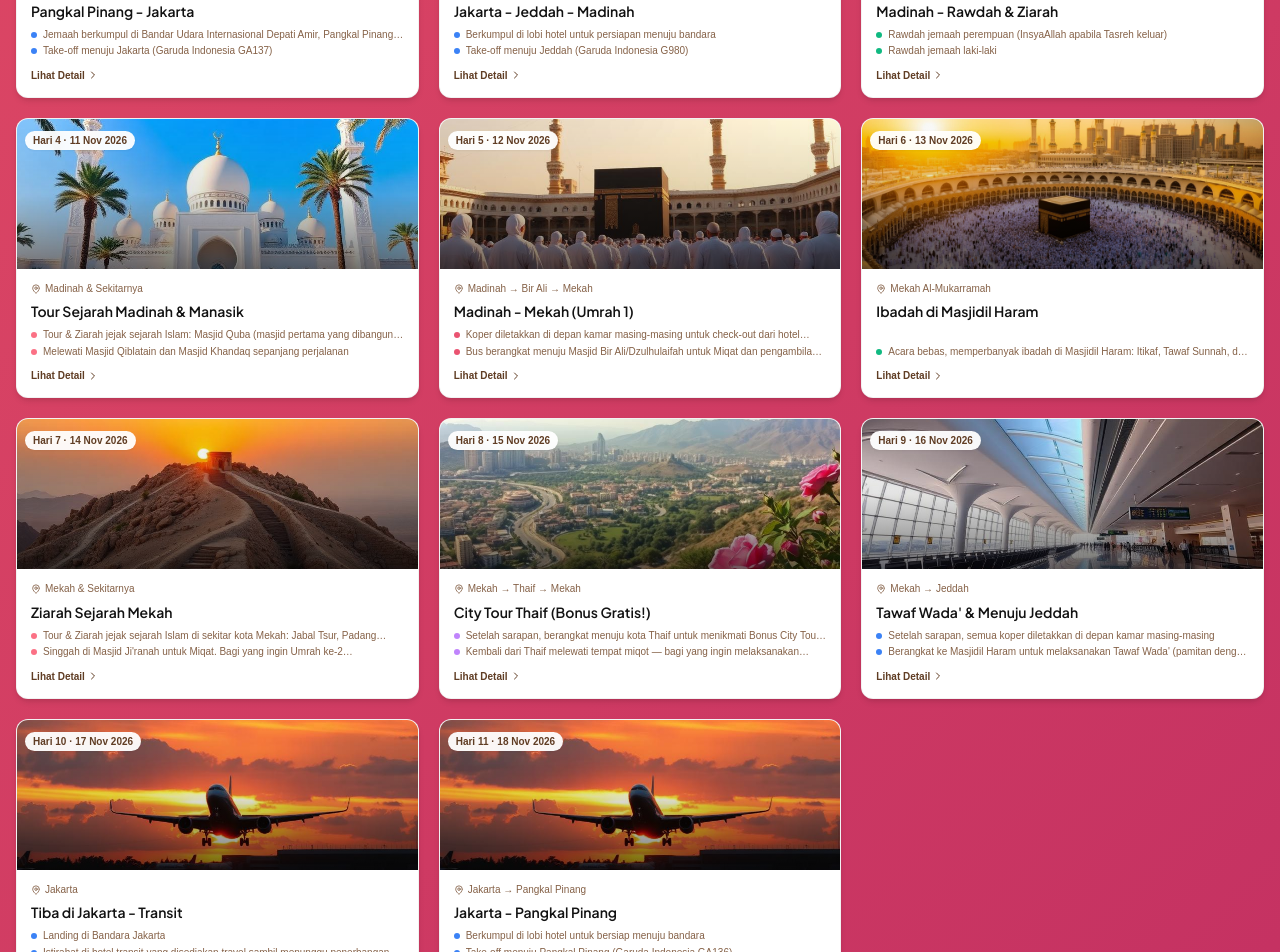
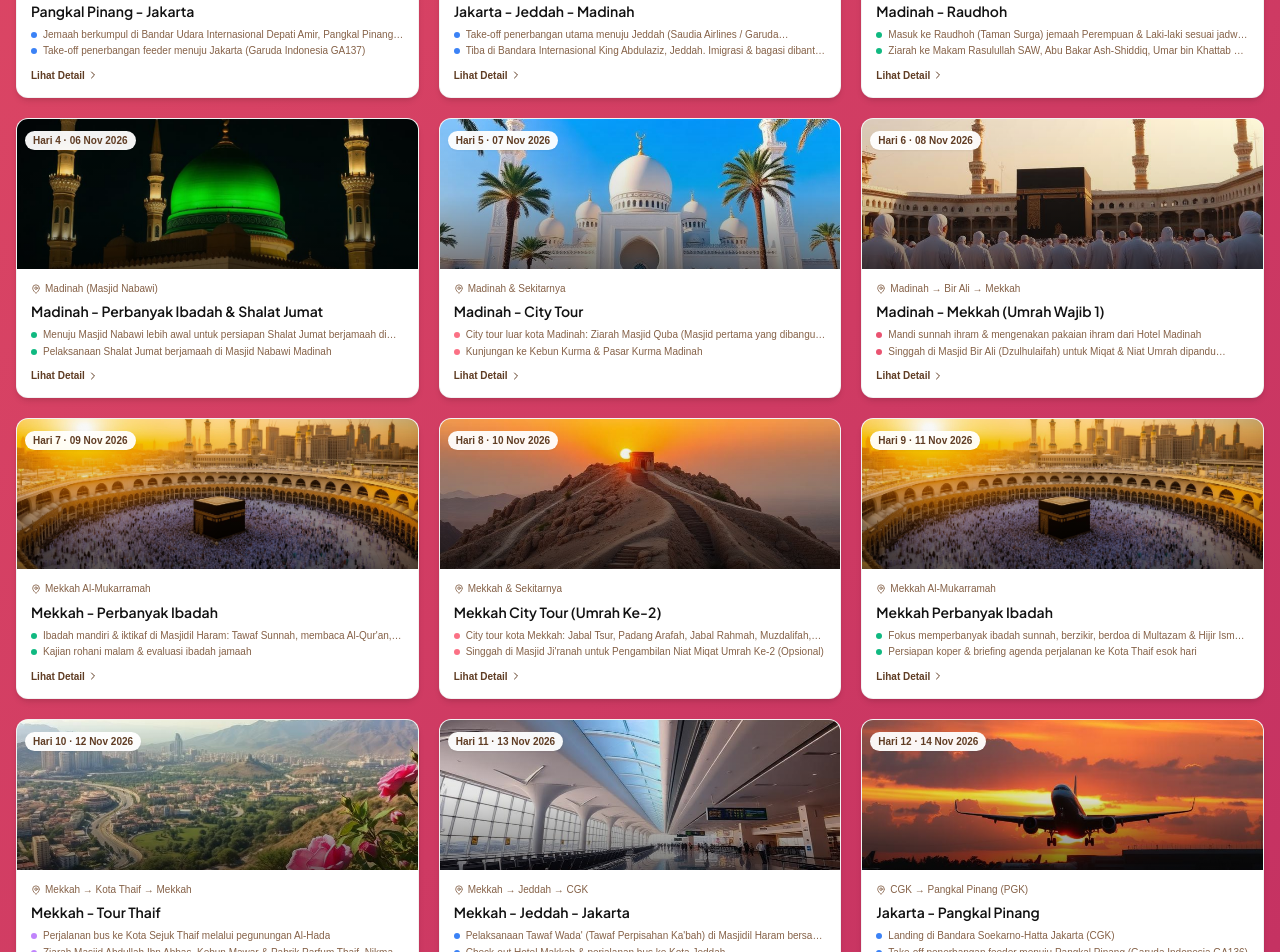
Before and after one commit to darcia2024/itinerary.elmassa, a React (Vite) app: page /november-2026 in a window 1280 px wide. Shown: the part 1240-2192 px from the top of the page. Built offline with nearby package versions, Linux system fonts and the light colour scheme; the HTML template or start-up script is replaced by a standard one.

Commit message:
feat: update November 2026 itinerary (03-14 Nov) with exact 12-day schedule

```diff
--- a/src/components/ItinerarySectionNovember.tsx
+++ b/src/components/ItinerarySectionNovember.tsx
@@ -14,149 +14,163 @@ import { motion } from "framer-motion";
 const itineraryData = [
   {
     day: 1,
-    date: "08 Nov 2026",
+    date: "03 Nov 2026",
     title: "Pangkal Pinang - Jakarta",
     location: "Pangkal Pinang → Jakarta",
     image: departureImage,
     activities: [
       { time: "09:00 WIB", description: "Jemaah berkumpul di Bandar Udara Internasional Depati Amir, Pangkal Pinang untuk persiapan keberangkatan" },
-      { time: "12:25 WIB", description: "Take-off menuju Jakarta (Garuda Indonesia GA137)" },
-      { time: "13:54 WIB", description: "Tiba di Bandara Jakarta. Menuju hotel transit untuk istirahat dan menginap 1 malam" },
-      { time: "19:30 WIB", description: "Pemantapan manasik umrah di mushalla / meeting room hotel" },
+      { time: "12:25 WIB", description: "Take-off penerbangan feeder menuju Jakarta (Garuda Indonesia GA137)" },
+      { time: "13:54 WIB", description: "Tiba di Bandara Jakarta (CGK). Menuju hotel transit / Lounge khusus Jemaah El Massa untuk istirahat" },
+      { time: "19:30 WIB", description: "Pengarahan teknis & pemantapan manasik sebelum penerbangan utama ke Arab Saudi" },
     ],
     highlight: "departure" as const,
   },
   {
     day: 2,
-    date: "09 Nov 2026",
+    date: "04 Nov 2026",
     title: "Jakarta - Jeddah - Madinah",
     location: "Jakarta → Jeddah → Madinah",
     image: jeddahAirportImage,
     activities: [
-      { time: "05:30 WIB", description: "Berkumpul di lobi hotel untuk persiapan menuju bandara" },
-      { time: "11:25 WIB", description: "Take-off menuju Jeddah (Garuda Indonesia G980)" },
-      { time: "17:30 LT", description: "Tiba di Bandara Internasional King Abdul Aziz, Jeddah" },
-      { description: "Perjalanan menggunakan bus menuju kota Madinah" },
-      { description: "Check-in hotel Madinah dan beristirahat" },
+      { time: "00:40 WIB", description: "Take-off penerbangan utama menuju Jeddah (Saudia Airlines / Garuda Indonesia)" },
+      { time: "06:40 LT", description: "Tiba di Bandara Internasional King Abdulaziz, Jeddah. Imigrasi & bagasi dibantu handling El Massa" },
+      { time: "09:00 LT", description: "Perjalanan bus AC Executive menuju Kota Madinah Al-Munawwarah" },
+      { description: "Check-in hotel Madinah (Daar El Naeem) dan beristirahat" },
+      { time: "16:00 LT", description: "Shalat berjamaah di Masjid Nabawi & pengenalan sekitar area masjid" },
     ],
     highlight: "departure" as const,
   },
   {
     day: 3,
-    date: "10 Nov 2026",
-    title: "Madinah - Rawdah & Ziarah",
+    date: "05 Nov 2026",
+    title: "Madinah - Raudhoh",
     location: "Madinah Al-Munawwarah",
     image: madinahImage,
     activities: [
-      { time: "Subuh–11.00", description: "Rawdah jemaah perempuan (InsyaAllah apabila Tasreh keluar)" },
-      { time: "11.00–Isya", description: "Rawdah jemaah laki-laki" },
-      { time: "Isya–23.30", description: "Rawdah jemaah perempuan" },
-      { time: "23.30–Subuh", description: "Rawdah jemaah laki-laki" },
-      { description: "Ziarah & pengenalan sekitar Masjid Nabawi: Bani Tsaqifah, Makam Rasulullah & Sahabat (dari luar masjid), Masjid Ali, Masjid Ghamamah, Pemakaman Baqi" },
+      { time: "Pagi - Sore", description: "Masuk ke Raudhoh (Taman Surga) jemaah Perempuan & Laki-laki sesuai jadwal Tasreh resmi KSA" },
+      { time: "16:00 LT", description: "Ziarah ke Makam Rasulullah SAW, Abu Bakar Ash-Shiddiq, Umar bin Khattab & Pemakaman Baqi" },
+      { time: "20:00 LT", description: "Tausiyah pemantapan ibadah Nabawi bersama Ustadz Pembimbing" },
     ],
     highlight: "worship" as const,
   },
   {
     day: 4,
-    date: "11 Nov 2026",
-    title: "Tour Sejarah Madinah & Manasik",
+    date: "06 Nov 2026",
+    title: "Madinah - Perbanyak Ibadah & Shalat Jumat",
+    location: "Madinah (Masjid Nabawi)",
+    image: madinahImage,
+    activities: [
+      { time: "09:00 LT", description: "Menuju Masjid Nabawi lebih awal untuk persiapan Shalat Jumat berjamaah di shaf terdepan" },
+      { time: "12:15 LT", description: "Pelaksanaan Shalat Jumat berjamaah di Masjid Nabawi Madinah" },
+      { description: "Memperbanyak ibadah sunnah, zikir, membaca Al-Qur'an, dan iktikaf" },
+    ],
+    highlight: "worship" as const,
+  },
+  {
+    day: 5,
+    date: "07 Nov 2026",
+    title: "Madinah - City Tour",
     location: "Madinah & Sekitarnya",
     image: masjidQubaImage,
     activities: [
-      { description: "Tour & Ziarah jejak sejarah Islam: Masjid Quba (masjid pertama yang dibangun Rasulullah SAW), Jabal Uhud (makam para syuhada Perang Uhud), Kebun Kurma (kondisional)" },
-      { description: "Melewati Masjid Qiblatain dan Masjid Khandaq sepanjang perjalanan" },
-      { description: "Acara bebas: memperbanyak ibadah di Masjid Nabawi — Itikaf, Tadarus, dan ibadah lainnya" },
-      { description: "Manasik singkat pada sore/malam hari sebagai persiapan pelaksanaan ibadah Umroh" },
+      { time: "07:30 LT", description: "City tour luar kota Madinah: Ziarah Masjid Quba (Masjid pertama yang dibangun Rasulullah SAW), Jabal Uhud (Makam Syuhada Uhud)" },
+      { time: "10:30 LT", description: "Kunjungan ke Kebun Kurma & Pasar Kurma Madinah" },
+      { description: "Melewati Masjid Qiblatain dan Masjid Khandaq" },
+      { time: "16:00 LT", description: "Pemantapan manasik Umrah Wajib & latihan niat/ihram di hotel" },
     ],
     highlight: "ziarah" as const,
   },
   {
-    day: 5,
-    date: "12 Nov 2026",
-    title: "Madinah - Mekah (Umrah 1)",
-    location: "Madinah → Bir Ali → Mekah",
+    day: 6,
+    date: "08 Nov 2026",
+    title: "Madinah - Mekkah (Umrah Wajib 1)",
+    location: "Madinah → Bir Ali → Mekkah",
     image: umrahPilgrimsImage,
     activities: [
-      { description: "Koper diletakkan di depan kamar masing-masing untuk check-out dari hotel Madinah" },
-      { time: "14:00 LT", description: "Bus berangkat menuju Masjid Bir Ali/Dzulhulaifah untuk Miqat dan pengambilan niat Umroh" },
-      { description: "Jemaah mengenakan pakaian Umroh dan Ihram (untuk laki-laki). Niat umroh dilafazkan dipandu Muthawif" },
-      { description: "Memperbanyak membaca Talbiyah selama perjalanan menuju kota Mekah" },
-      { description: "Tiba di Mekah, menuju hotel dan menyimpan barang. Jika kamar belum ready, langsung melaksanakan prosesi umroh dibimbing Muthawif" },
+      { time: "09:00 LT", description: "Mandi sunnah ihram & mengenakan pakaian ihram dari Hotel Madinah" },
+      { time: "13:00 LT", description: "Singgah di Masjid Bir Ali (Dzulhulaifah) untuk Miqat & Niat Umrah dipandu Muthawwif" },
+      { time: "14:00 - 20:00", description: "Perjalanan bus AC Executive menuju Mekkah Al-Mukarramah sambil memperbanyak Talbiyah" },
+      { time: "21:00 LT", description: "Check-in Hotel Makkah (Grand Al Massa) & makan malam" },
+      { time: "22:30 LT", description: "Pelaksanaan Rukun Umrah Wajib (Tawaf, Sa'i, Tahallul) di Masjidil Haram dibimbing Muthawwif" },
     ],
     highlight: "umrah" as const,
   },
   {
-    day: 6,
-    date: "13 Nov 2026",
-    title: "Ibadah di Masjidil Haram",
-    location: "Mekah Al-Mukarramah",
+    day: 7,
+    date: "09 Nov 2026",
+    title: "Mekkah - Perbanyak Ibadah",
+    location: "Mekkah Al-Mukarramah",
     image: heroImage,
     activities: [
-      { description: "Acara bebas, memperbanyak ibadah di Masjidil Haram: Itikaf, Tawaf Sunnah, dan ibadah lainnya" },
+      { description: "Ibadah mandiri & iktikaf di Masjidil Haram: Tawaf Sunnah, membaca Al-Qur'an, dan shalat khusyuk di depan Ka'bah" },
+      { time: "20:00 LT", description: "Kajian rohani malam & evaluasi ibadah jamaah" },
     ],
     highlight: "worship" as const,
   },
   {
-    day: 7,
-    date: "14 Nov 2026",
-    title: "Ziarah Sejarah Mekah",
-    location: "Mekah & Sekitarnya",
+    day: 8,
+    date: "10 Nov 2026",
+    title: "Mekkah City Tour (Umrah Ke-2)",
+    location: "Mekkah & Sekitarnya",
     image: jabalRahmahImage,
     activities: [
-      { description: "Tour & Ziarah jejak sejarah Islam di sekitar kota Mekah: Jabal Tsur, Padang Arafah, Jabal Rahmah, Muzdhalifah, Mina, Jabal Nur (kondisional)" },
-      { description: "Singgah di Masjid Ji'ranah untuk Miqat. Bagi yang ingin Umrah ke-2 (opsional/tidak wajib), bersiap mengenakan pakaian ihram dan mengambil niat" },
+      { time: "07:30 LT", description: "City tour kota Mekkah: Jabal Tsur, Padang Arafah, Jabal Rahmah, Muzdalifah, Mina, & Jabal Nur" },
+      { time: "11:30 LT", description: "Singgah di Masjid Ji'ranah untuk Pengambilan Niat Miqat Umrah Ke-2 (Opsional)" },
+      { time: "15:00 LT", description: "Pelaksanaan Tawaf & Sa'i Umrah Ke-2 di Masjidil Haram" },
     ],
     highlight: "ziarah" as const,
   },
   {
-    day: 8,
-    date: "15 Nov 2026",
-    title: "City Tour Thaif (Bonus Gratis!)",
-    location: "Mekah → Thaif → Mekah",
+    day: 9,
+    date: "11 Nov 2026",
+    title: "Mekkah Perbanyak Ibadah",
+    location: "Mekkah Al-Mukarramah",
+    image: heroImage,
+    activities: [
+      { description: "Fokus memperbanyak ibadah sunnah, berzikir, berdoa di Multazam & Hijir Ismail (kondisional)" },
+      { time: "19:30 LT", description: "Persiapan koper & briefing agenda perjalanan ke Kota Thaif esok hari" },
+    ],
+    highlight: "worship" as const,
+  },
+  {
+    day: 10,
+    date: "12 Nov 2026",
+    title: "Mekkah - Tour Thaif",
+    location: "Mekkah → Kota Thaif → Mekkah",
     image: cityTaifImage,
     activities: [
-      { description: "Setelah sarapan, berangkat menuju kota Thaif untuk menikmati Bonus City Tour Thaif Gratis dari El Massa (wahana berbayar ditanggung masing-masing)" },
-      { description: "Kembali dari Thaif melewati tempat miqot — bagi yang ingin melaksanakan Umrah ke-3 dapat mengambil ihram di sini" },
+      { time: "07:30 LT", description: "Perjalanan bus ke Kota Sejuk Thaif melalui pegunungan Al-Hada" },
+      { time: "09:30 - 15:30", description: "Ziarah Masjid Abdullah Ibn Abbas, Kebun Mawar & Pabrik Parfum Thaif, Nikmati Kuliner Khas KSA & Kereta Gantung" },
+      { time: "17:00 LT", description: "Kembali ke Makkah, singgah di Miqat Qarnul Manazil (Umrah Ke-3 Opsional)" },
     ],
     highlight: "travel" as const,
   },
   {
-    day: 9,
-    date: "16 Nov 2026",
-    title: "Tawaf Wada' & Menuju Jeddah",
-    location: "Mekah → Jeddah",
+    day: 11,
+    date: "13 Nov 2026",
+    title: "Mekkah - Jeddah - Jakarta",
+    location: "Mekkah → Jeddah → CGK",
     image: jeddahAirportImage,
     activities: [
-      { description: "Setelah sarapan, semua koper diletakkan di depan kamar masing-masing" },
-      { description: "Berangkat ke Masjidil Haram untuk melaksanakan Tawaf Wada' (pamitan dengan Ka'bah)" },
-      { time: "14:00 LT", description: "Check-out dari hotel setelah selesai makan siang, lalu perjalanan menuju Bandara Jeddah" },
-      { time: "21:55 LT", description: "Take-off dari Jeddah menuju Jakarta (Garuda Indonesia G983)" },
+      { time: "05:00 LT", description: "Pelaksanaan Tawaf Wada' (Tawaf Perpisahan Ka'bah) di Masjidil Haram bersama Muthawwif" },
+      { time: "09:00 LT", description: "Check-out Hotel Makkah & perjalanan bus ke Kota Jeddah" },
+      { time: "11:00 LT", description: "City tour Jeddah: Laut Merah, Masjid Terapung Al-Rahmah, Shopping Corniche Al-Balad & Makan Siang Albaik" },
+      { time: "17:00 LT", description: "Tiba di Bandara Jeddah (JED), check-in pesawat & pembagian Air Zamzam 5L" },
+      { time: "20:30 LT", description: "Take-off penerbangan internasional menuju Jakarta (CGK)" },
     ],
     highlight: "departure" as const,
   },
   {
-    day: 10,
-    date: "17 Nov 2026",
-    title: "Tiba di Jakarta - Transit",
-    location: "Jakarta",
+    day: 12,
+    date: "14 Nov 2026",
+    title: "Jakarta - Pangkal Pinang",
+    location: "CGK → Pangkal Pinang (PGK)",
     image: departureImage,
     activities: [
-      { time: "11:50 WIB", description: "Landing di Bandara Jakarta" },
-      { description: "Istirahat di hotel transit yang disediakan travel sambil menunggu penerbangan ke Pangkal Pinang keesokan harinya" },
-    ],
-    highlight: "departure" as const,
-  },
-  {
-    day: 11,
-    date: "18 Nov 2026",
-    title: "Jakarta - Pangkal Pinang",
-    location: "Jakarta → Pangkal Pinang",
-    image: departureImage,
-    activities: [
-      { time: "05:30 WIB", description: "Berkumpul di lobi hotel untuk bersiap menuju bandara" },
-      { time: "10:20 WIB", description: "Take-off menuju Pangkal Pinang (Garuda Indonesia GA136)" },
-      { time: "11:40 WIB", description: "Tiba di Bandar Udara Pangkal Pinang. Pembagian bagasi, zamzam, dan bingkisan kenang-kenangan" },
-      { description: "Rangkaian perjalanan ibadah penuh makna bersama El Massa telah selesai. Sampai berjumpa pada perjalanan selanjutnya!" },
+      { time: "10:30 WIB", description: "Landing di Bandara Soekarno-Hatta Jakarta (CGK)" },
+      { time: "14:00 WIB", description: "Take-off penerbangan feeder menuju Pangkal Pinang (Garuda Indonesia GA136)" },
+      { time: "15:20 WIB", description: "Tiba di Bandara Depati Amir Pangkal Pinang (PGK). Seluruh rangkaian ibadah Umrah Spesial November El Massa selesai dengan mabrur" },
     ],
     highlight: "departure" as const,
   },
@@ -181,7 +195,7 @@ const ItinerarySectionNovember = () => {
             className="inline-flex items-center gap-2 mb-4 bg-white/15 backdrop-blur-sm border border-white/25 rounded-full px-4 py-1.5 text-white text-xs font-medium tracking-wide shadow-sm"
           >
             <Calendar className="w-3.5 h-3.5 text-white" />
-            11 Hari Perjalanan Penuh Makna
+            12 Hari Perjalanan Penuh Makna
           </motion.div>
 
           <h2 className="font-serif text-3xl md:text-5xl font-bold text-white mb-3 drop-shadow-lg leading-tight">
@@ -191,7 +205,7 @@ const ItinerarySectionNovember = () => {
           <div className="mx-auto mb-4 h-px w-16 bg-gradient-to-r from-transparent via-white/60 to-transparent" />
 
           <p className="text-white/85 text-sm md:text-base max-w-lg mx-auto leading-relaxed">
-            Itinerary lengkap bersama El Massa — 08 hingga 18 November 2026.{" "}
+            Itinerary lengkap bersama El Massa — 03 hingga 14 November 2026.{" "}
             <span className="text-white font-semibold underline underline-offset-2 decoration-white/40">Klik kartu untuk detail.</span>
           </p>
         </motion.div>
--- a/src/pages/HomePage.tsx
+++ b/src/pages/HomePage.tsx
@@ -82,8 +82,8 @@ const CATALOG_ITEMS: CatalogPackage[] = [
     slug: "/november-2026",
     month: "November",
     year: "2026",
-    dates: "08 – 18 Nov 2026",
-    days: "11 Hari",
+    dates: "03 – 14 Nov 2026",
+    days: "12 Hari",
     badge: "Brosur & Itinerary Lengkap",
     highlight: "Free City Tour Thaif & Hotel Bintang 4-5",
     image: jabalImage,
--- a/src/pages/NovemberPage.tsx
+++ b/src/pages/NovemberPage.tsx
@@ -36,7 +36,7 @@ const NovemberPage = () => {
 
       <main className="bg-[#F6F3EC]">
         <HeroSection
-          dateText="08 Nov – 18 Nov 2026"
+          dateText="03 Nov – 14 Nov 2026"
           monthLabel="NOVEMBER 2026"
           bgImage={madinahImage}
         />
```
